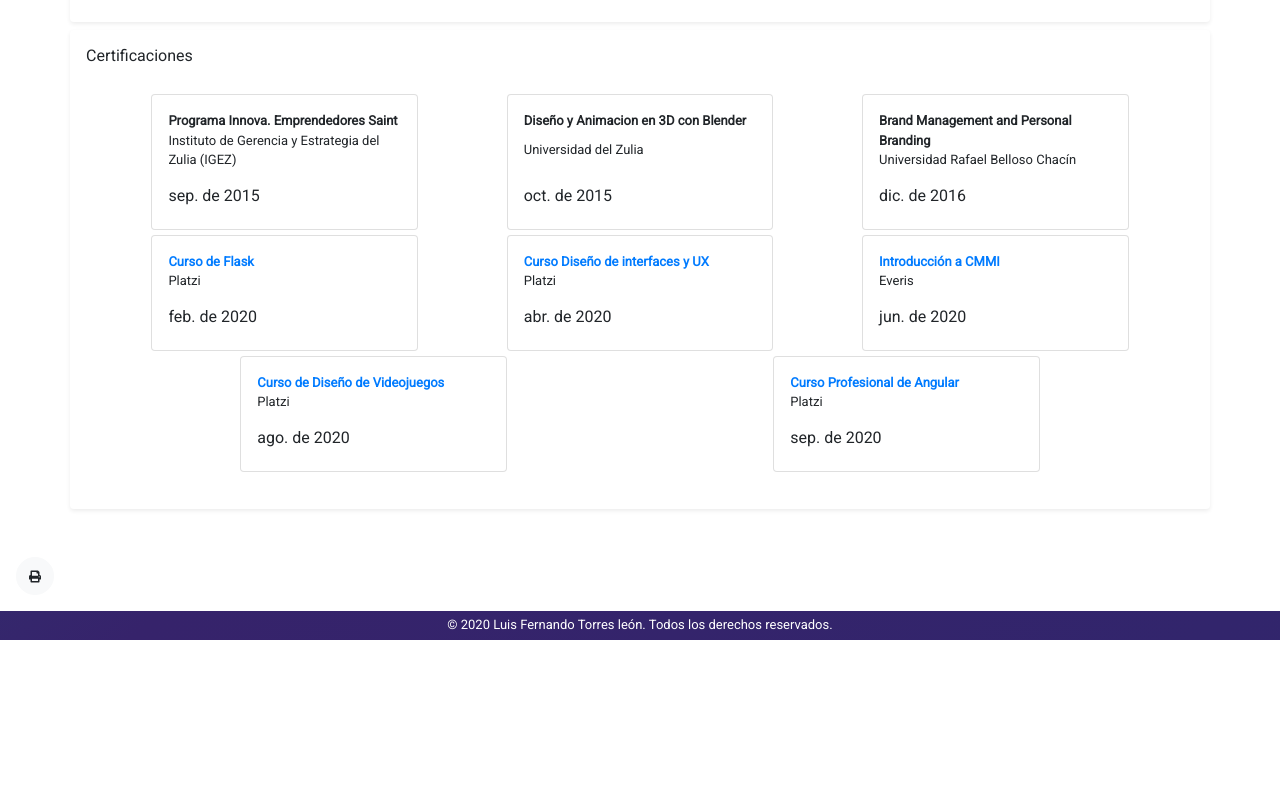
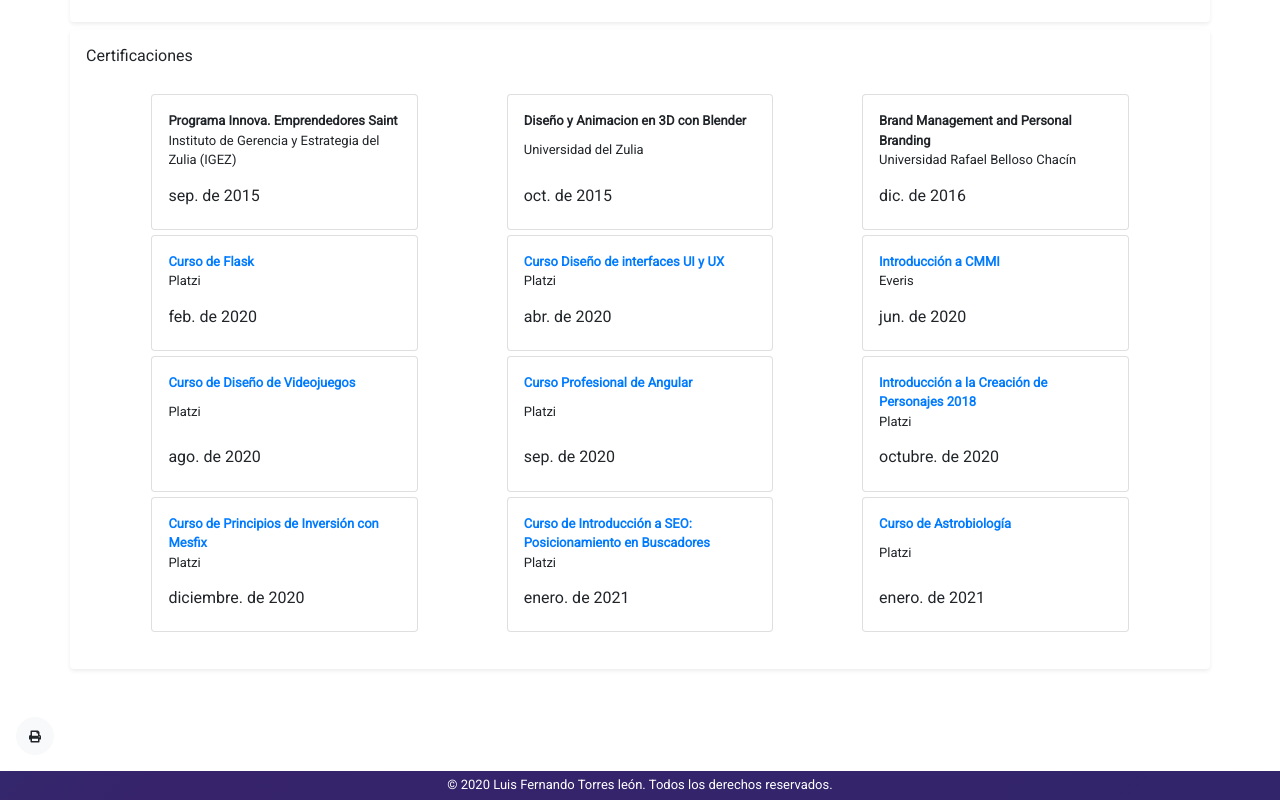
Before and after one commit to iLutor/cv, a website: page pages/index.html in a window 1280 px wide. Shown: the part 2108-2908 px from the top of the page. Before the commit the page ends 2748 px from the top, so only its background shows below. Drawn offline with nearby package versions, Linux system fonts and the light colour scheme; files that its build step writes are made by us from their sources; files whose address does not match are found by name.

Commit message:
update gamejam

```diff
--- a/pages/index.html
+++ b/pages/index.html
@@ -512,7 +512,7 @@
                       <a href="https://platzi.com/@iluifer/curso/1754-diseno-interfaces-ux/diploma/detalle/"
                       title="Ver Certificado"
                       target="_blank">
-                        Curso Diseño de interfaces y UX
+                        Curso Diseño de interfaces UI y UX
                       </a></strong>
                     <p class="">Platzi</p>
                     <h6>
@@ -558,6 +558,60 @@
                     <p class="">Platzi</p>
                     <h6>
                       <span>sep. de 2020</span>
+                    </h6>
+                  </div>
+                   <!--certifications 1-->
+                   <div class="col-sm-3 card p-3 row-list">
+                    <strong class=" notranslate">
+                      <a href="https://platzi.com/p/iluifer/curso/1249-creacion-personajes-2018/diploma/detalle/"
+                      title="Ver Certificado"
+                      target="_blank">
+                      Introducción a la Creación de Personajes 2018
+                      </a></strong>
+                    <p class="">Platzi</p>
+                    <h6>
+                      <span>octubre. de 2020</span>
+                    </h6>
+                  </div>
+                </div>
+                <div class="row certification-row">
+                  <!--certifications 1-->
+                  <div class="col-sm-3 card p-3 row-list">
+                    <strong class=" notranslate">
+                      <a href="https://platzi.com/p/iluifer/curso/2119-inversiones-mesfix/diploma/detalle/"
+                      title="Ver Certificado"
+                      target="_blank">
+                      Curso de Principios de Inversión con Mesfix
+                      </a></strong>
+                    <p class="">Platzi</p>
+                    <h6>
+                      <span>diciembre. de 2020</span>
+                    </h6>
+                  </div>
+                  <!--certifications 1-->
+                  <div class="col-sm-3 card p-3 row-list">
+                    <strong class=" notranslate">
+                      <a href="https://platzi.com/p/iluifer/curso/1622-seo/diploma/detalle/"
+                      title="Ver Certificado"
+                      target="_blank">
+                      Curso de Introducción a SEO: Posicionamiento en Buscadores
+                      </a></strong>
+                    <p class="">Platzi</p>
+                    <h6>
+                      <span>enero. de 2021</span>
+                    </h6>
+                  </div>
+                  <!--certifications 1-->
+                  <div class="col-sm-3 card p-3 row-list">
+                    <strong class=" notranslate">
+                      <a href="https://platzi.com/p/iluifer/curso/1417-astrobiologia/diploma/detalle/"
+                      title="Ver Certificado"
+                      target="_blank">
+                      Curso de Astrobiología
+                      </a></strong>
+                    <p class="">Platzi</p>
+                    <h6>
+                      <span>enero. de 2021</span>
                     </h6>
                   </div>
                 </div>
@@ -750,6 +804,16 @@
                           Juego de memoria para pasar el rato.
                         </p>
                       </li>
+
+                      <li class="list-group-item">
+                        <div class="d-flex justify-content-between">
+                          <strong>Lost in my mind (Game Jam 2021)</strong>
+                          <a href="https://globalgamejam.org/2021/games/lost-my-mind-2" target="_blank">Ver online</a>
+                        </div>
+                        <p>
+                          En conjunto de un equipo multidiciplinario logramos completar un juego de plataformas en Unity3D.
+                        </p>
+                      </li>
                       <li class="list-group-item list-group-item-light">
                         <h6>Python</h6>
                       </li>
```
